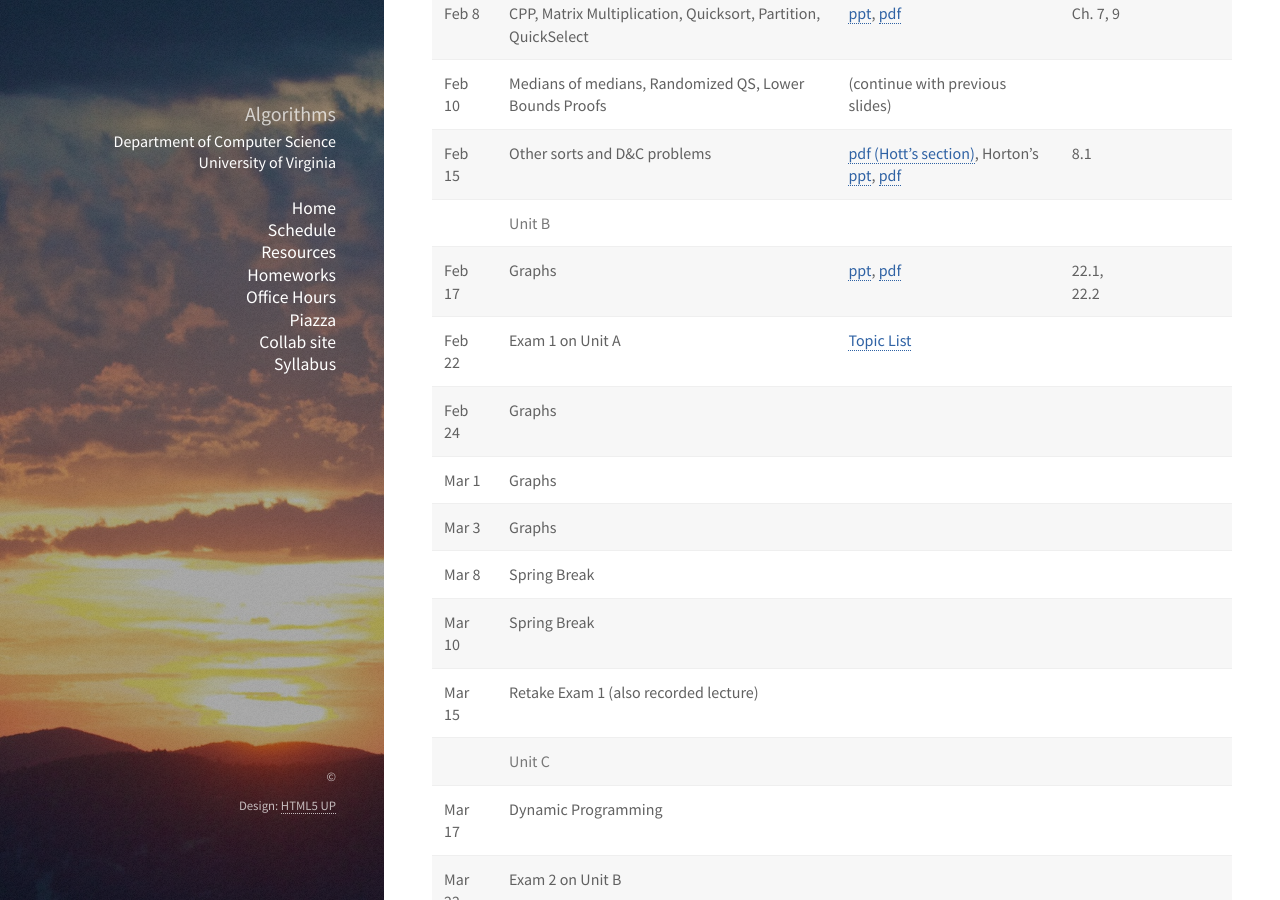
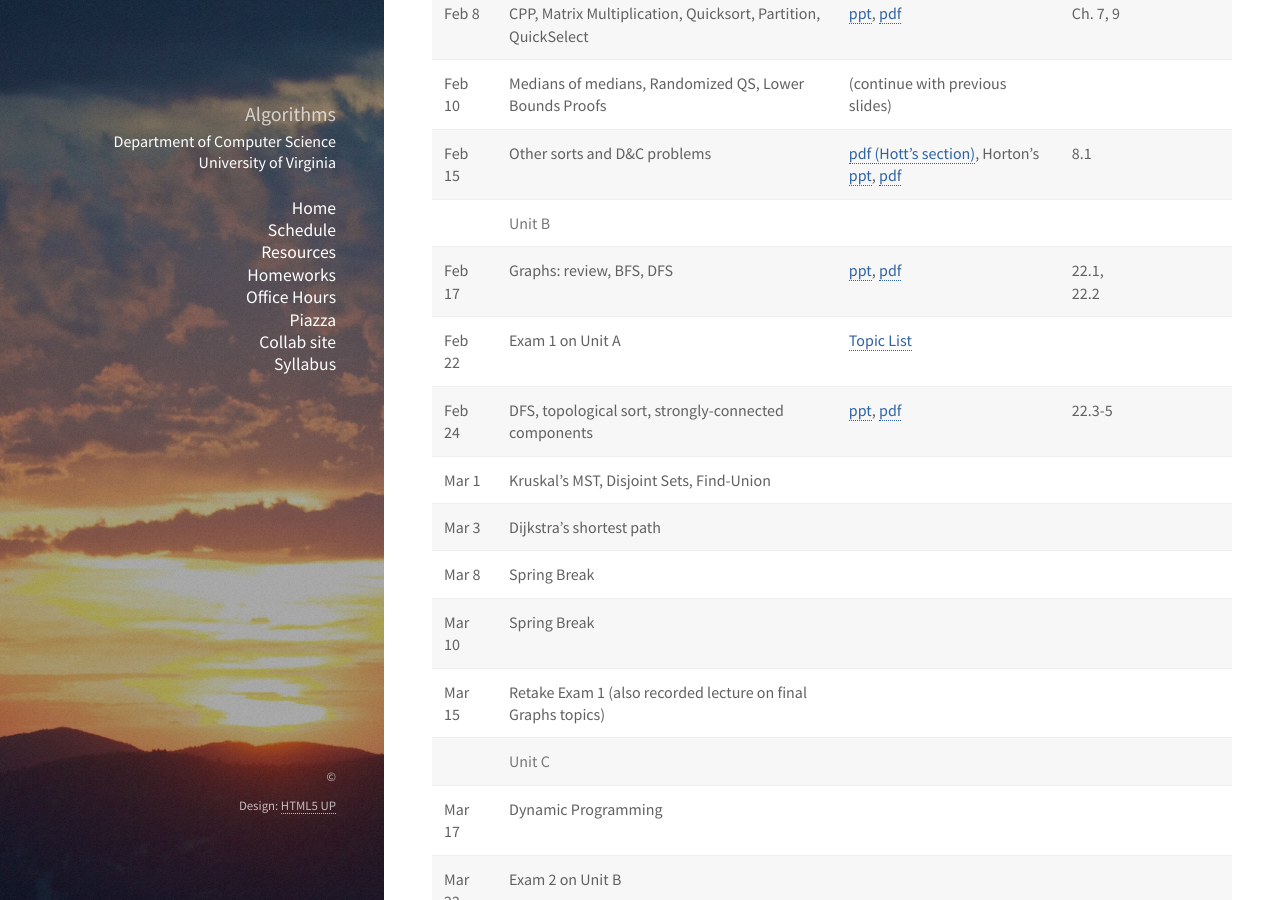
Before and after one commit to uva-cs/cs4102-s22, a Jekyll site: the page built from slides/schedule.md, in a window 1280 px wide and 900 px high, scrolled down 611 px. Built offline with Jekyll 4.4.1, drawn with Linux system fonts in a browser that asks for light colours; nearby versions of some CDN libraries; library files that are not in the unit come from our copies.

Commit message:
slides on topolocial sort, SCCs

```diff
--- a/slides/schedule.md
+++ b/slides/schedule.md
@@ -19,14 +19,14 @@ This is a tentative schedule of topics addressed.  As we go through the semester
 | Feb 10  | Medians of medians, Randomized QS, Lower Bounds Proofs        | (continue with previous slides)                                                                                      |          |                                   |
 | Feb 15  | Other sorts and D&C problems                                  | [pdf (Hott's section)](cs4102_L8_Hott.pdf), Horton's [ppt](cs4102_L8_horton-feb15.pdf), [pdf](cs4102_L8_horton-feb15.pdf)| 8.1  |                                   |
 |         | **Unit B**                                                    |                                                                                                                      |          |                                   |
-| Feb 17  | Graphs                                                        | [ppt](cs4102_L9-graphs-BFS-DFS.pptx), [pdf](cs4102_L9-graphs-BFS-DFS.pdf)                                            | 22.1, 22.2 |                                   |
+| Feb 17  | Graphs: review, BFS, DFS                                      | [ppt](cs4102_L9-graphs-BFS-DFS.pptx), [pdf](cs4102_L9-graphs-BFS-DFS.pdf)                                            | 22.1, 22.2 |                                   |
 | Feb 22  | Exam 1 on Unit A                                              | [Topic List](../unita/exam-a-topics.html)                                                                            |          |                                   |
-| Feb 24  | Graphs                                                        |                                                                                                                      |          |                                   |
-| Mar 1   | Graphs                                                        |                                                                                                                      |          |                                   |
-| Mar 3   | Graphs                                                        |                                                                                                                      |          |                                   |
+| Feb 24  | DFS, topological sort, strongly-connected components          | [ppt](cs4102_L10-graphs-topo-SCC.pdf), [pdf](cs4102_L10-graphs-topo-SCC.pdf)                                         | 22.3-5   |                                   |
+| Mar 1   | Kruskal's MST, Disjoint Sets, Find-Union                      |                                                                                                                      |          |                                   |
+| Mar 3   | Dijkstra's shortest path                                      |                                                                                                                      |          |                                   |
 | Mar 8   | Spring Break                                                  |                                                                                                                      |          |                                   |
 | Mar 10  | Spring Break                                                  |                                                                                                                      |          |                                   |
-| Mar 15  | Retake Exam 1 (also recorded lecture)                         |                                                                                                                      |          |                                   |
+| Mar 15  | Retake Exam 1 (also recorded lecture on final Graphs topics)  |                                                                                                                      |          |                                   |
 |         | **Unit C**                                                    |                                                                                                                      |          |                                   |
 | Mar 17  | Dynamic Programming                                           |                                                                                                                      |          |                                   |
 | Mar 22  | Exam 2 on Unit B                                              |                                                                                                                      |          |                                   |
```
Also changed, not shown: 2 other files.
